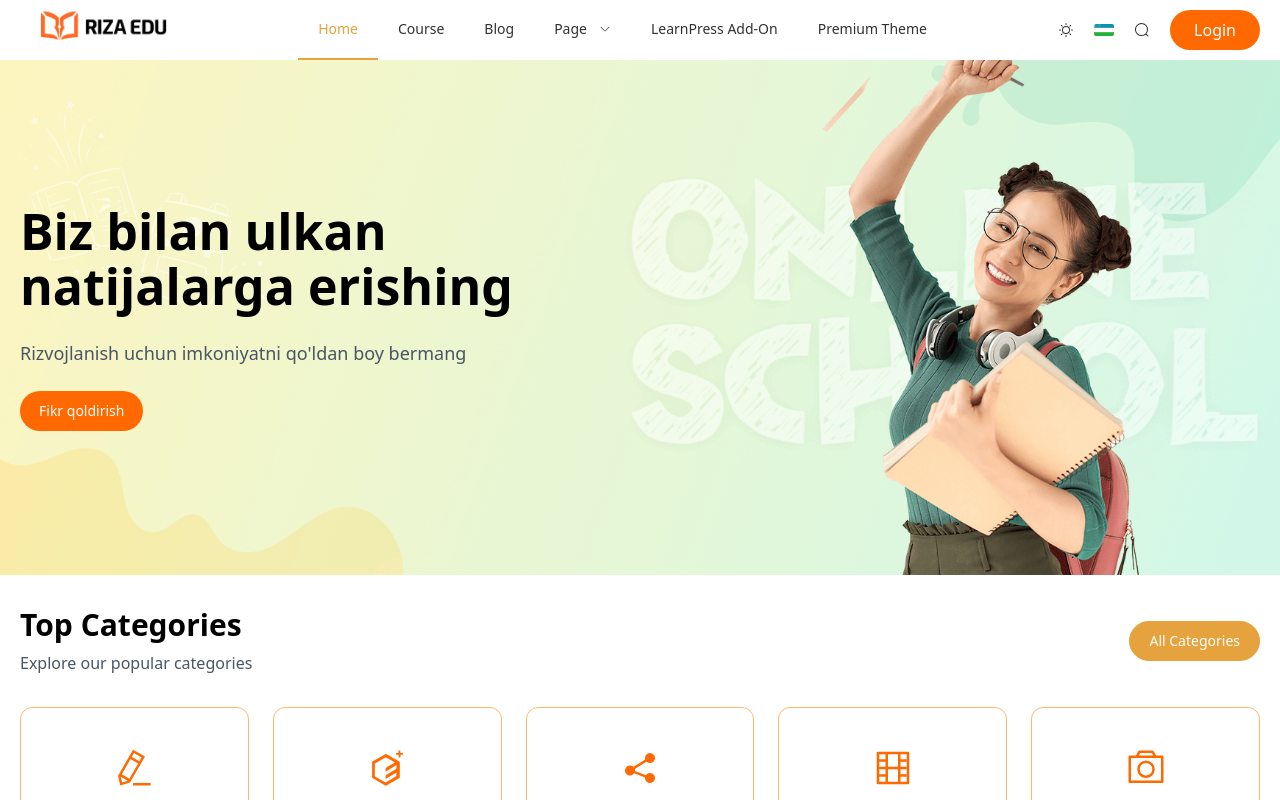
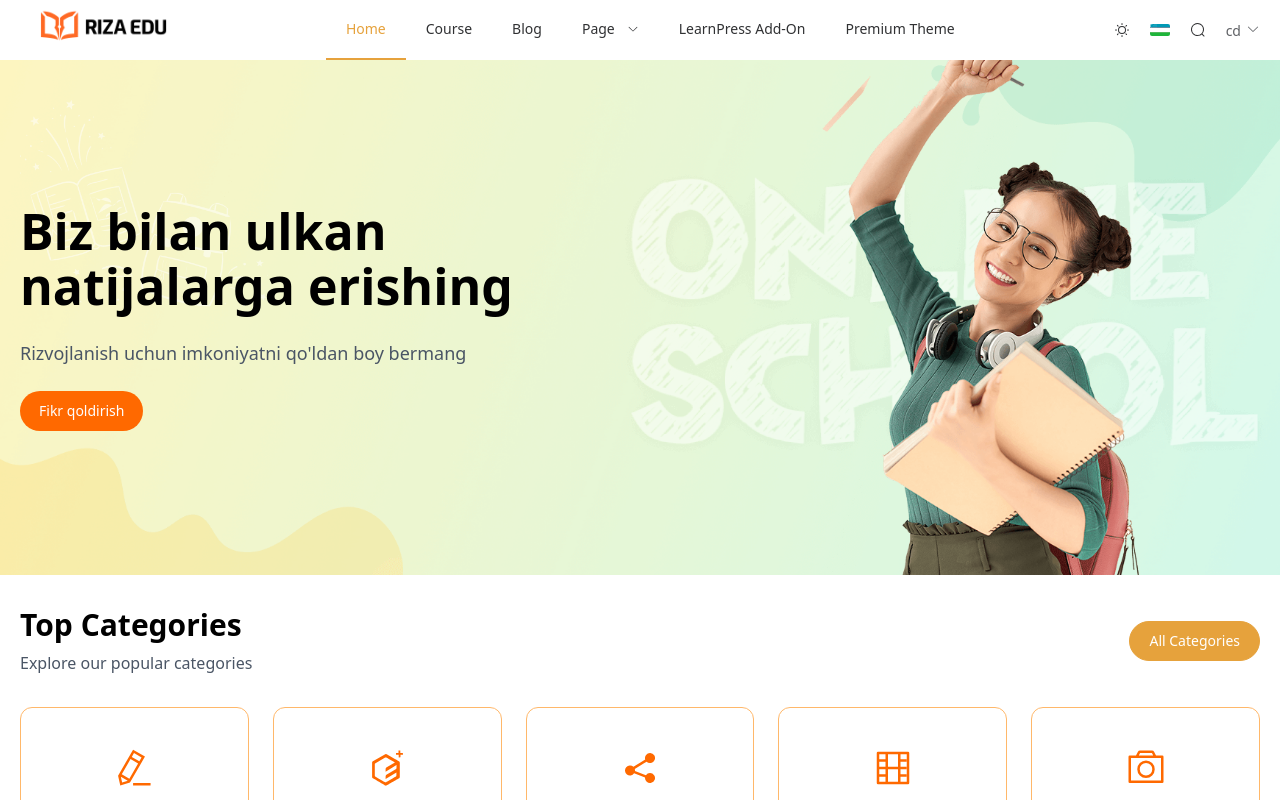
Before and after one commit to RizaSoft-Group/riza-edu, a Vue app: page / in a window 1280 px wide. Shown: the top 800 px of the page. Built offline with nearby package versions, Linux system fonts and the light colour scheme.

Commit message:
appheader update

```diff
--- a/src/components/layout/AppHeader.vue
+++ b/src/components/layout/AppHeader.vue
@@ -37,7 +37,7 @@
       </el-icon>
       <div class="flex items-center gap-4">
         <!-- LOGIN -->
-        <router-link v-if="!isAuth" to="auth/login">
+        <router-link v-if="isAuth" to="auth/login">
           <button class="px-6 py-2 bg-orange-500 text-white rounded-[20px] cursor-pointer">
             Login
           </button>
@@ -45,12 +45,19 @@
 
         <!-- USER -->
         <div v-else class="flex items-center gap-3">
-          <span class="font-semibold text-gray-700">
-            👤 {{ username }}
-          </span>
-          <button @click="logout" class="text-sm text-red-500 hover:underline">
-            Logout
-          </button>
+          <el-dropdown :hide-on-click="false">
+            <span class="el-dropdown-link">cd<el-icon class="el-icon--right"><arrow-down /></el-icon>
+            </span>
+            <template #dropdown>
+              <el-dropdown-menu>
+                <el-dropdown-item>Accaunt</el-dropdown-item>
+                <el-dropdown-item>
+                  <i class="fa-solid fa-arrow-right-from-bracket color"></i>
+                   Exit
+                </el-dropdown-item>
+              </el-dropdown-menu>
+            </template>
+          </el-dropdown>
         </div>
       </div>
     </div>
```
